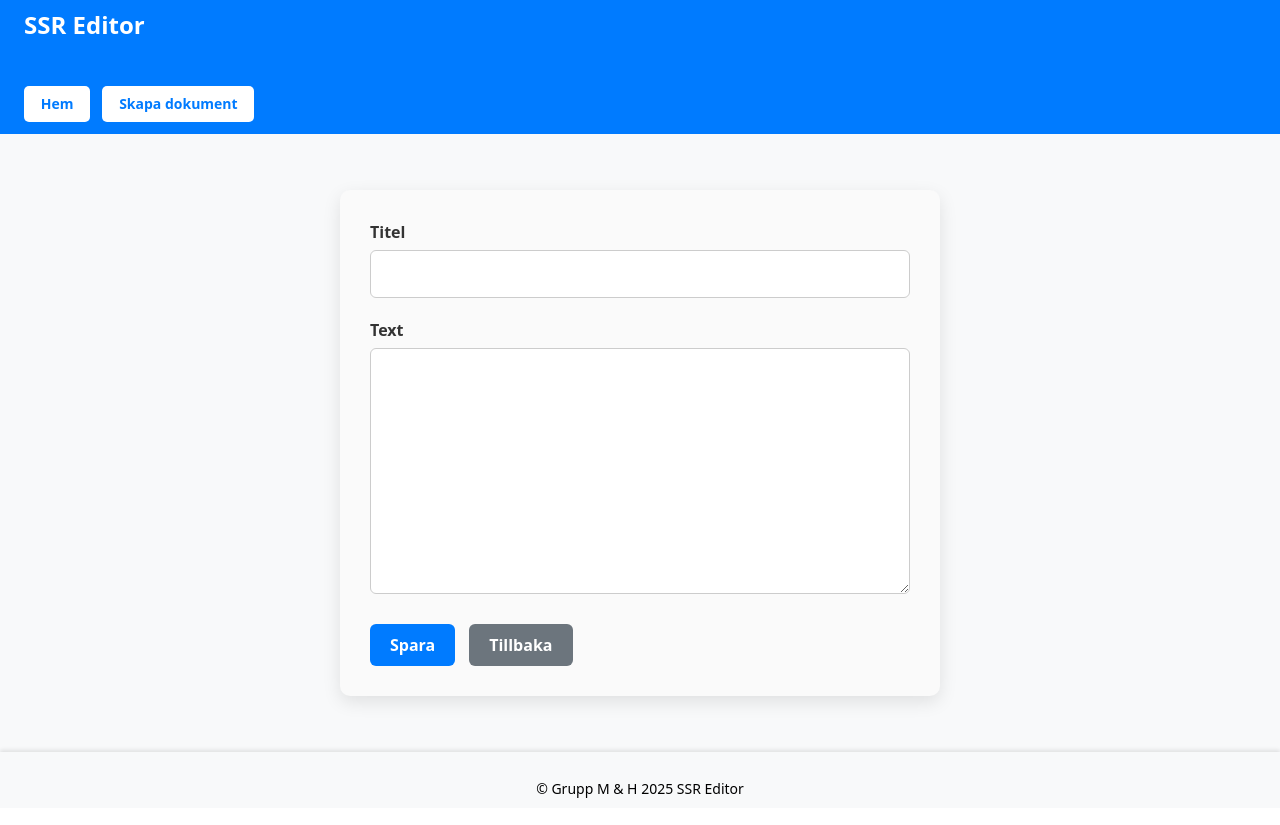
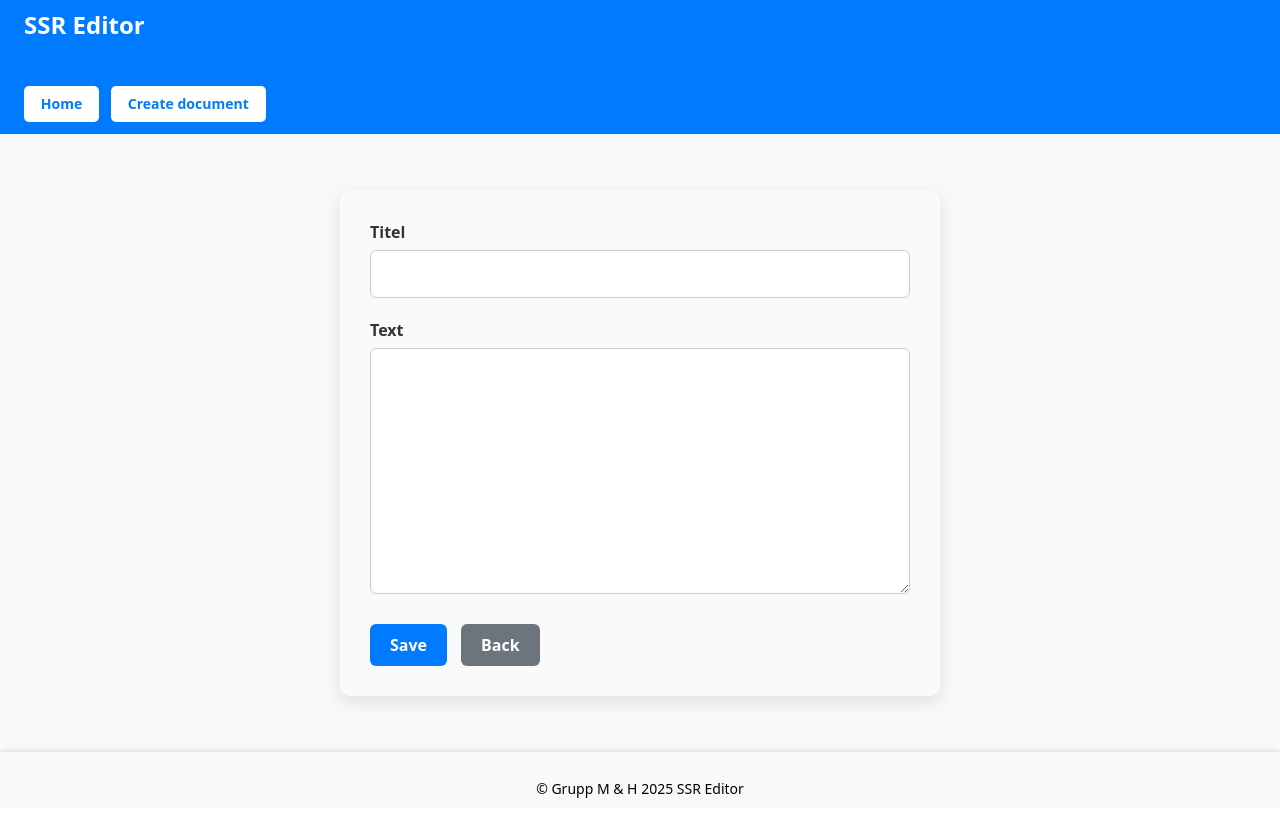
Before and after one commit to group-mh/ssr-editor-frontend, a React (Vite) app: page /create in a window 1280 px wide. Built offline with nearby package versions, Linux system fonts and the light colour scheme; no server answers.

Commit message:
Update: changed all text to english

```diff
--- a/src/App.jsx
+++ b/src/App.jsx
@@ -28,7 +28,7 @@ function App() {
           <Route path="/docs" element={<DocList docs={docs} setDocs={setDocs} />} />
           <Route path="/create" element={<CreateEditor />} />
           <Route path="/edit/:id" element={<UpdateDoc />} />
-          <Route path="*" element={<p>404 - Sidan finns inte</p>} />
+          <Route path="*" element={<p>404 - Page not found</p>} />
         </Routes>
       </main>
       <Footer />
--- a/src/components/docs/CreateEditor.jsx
+++ b/src/components/docs/CreateEditor.jsx
@@ -18,7 +18,6 @@ function CreateEditor() {
 
   async function saveText() {
     const response = await docModel.createDoc(newDoc);
-    console.log("Response from create:", response);
     navigate("/docs");
   }
 
@@ -47,7 +46,7 @@ function CreateEditor() {
         />
         <div className="button-group">
           <button className="create-btn" onClick={saveText}>
-            Spara
+            Save
           </button>
 
           <button
@@ -55,7 +54,7 @@ function CreateEditor() {
             className="back-btn"
             onClick={() => navigate("/docs")}
           >
-            Tillbaka
+            Back
           </button>
         </div>
       </form>
--- a/src/components/docs/DocCard.jsx
+++ b/src/components/docs/DocCard.jsx
@@ -14,7 +14,7 @@ function DocCard({ doc }) {
   };
 
   const deleteDoc = async () => {
-    if (window.confirm("Säker på att du vill radera dokumentet?")) {
+    if (window.confirm("Are you sure you want to delete the document?")) {
       await docModel.deleteDoc(doc._id);
       window.location.reload();
     }
@@ -28,7 +28,7 @@ function DocCard({ doc }) {
           Edit
         </button>
         <button className="delete-btn" onClick={deleteDoc}>
-          Radera
+          Delete
         </button>
       </div>
     </div>
--- a/src/components/docs/UpdateDoc.jsx
+++ b/src/components/docs/UpdateDoc.jsx
@@ -20,7 +20,7 @@ function UpdateDoc() {
     }
 
     const deleteDoc = async () => {
-      if (window.confirm("Säker på att du vill ta bort dokumentet?")) {
+      if (window.confirm("Are you sure you want to delete the document?")) {
         await docModel.deleteDoc(newDoc._id);
         navigate("/docs")
       }
@@ -56,7 +56,7 @@ function UpdateDoc() {
         />
         <div className="button-group">
           <button className="create-btn" onClick={saveText}>
-                Spara
+                Save
           </button>
 
           <button
@@ -64,7 +64,7 @@ function UpdateDoc() {
             className="back-btn"
             onClick={() => navigate("/docs")}
           >
-            Tillbaka
+            Back
           </button>
 
           <button
@@ -72,7 +72,7 @@ function UpdateDoc() {
             className="delete-btn"
             onClick={deleteDoc}
           >
-            Radera
+            Delete
           </button>
         </div>
       </form>
--- a/src/components/incl/Header.jsx
+++ b/src/components/incl/Header.jsx
@@ -10,8 +10,8 @@ function Header() {
         SSR Editor
       </h1>
       <nav className="nav-buttons">
-        <button className="nav-btn" onClick={() => navigate("/")}>Hem</button>
-        <button className="nav-btn" onClick={() => navigate("/create")}>Skapa dokument</button>
+        <button className="nav-btn" onClick={() => navigate("/")}>Home</button>
+        <button className="nav-btn" onClick={() => navigate("/create")}>Create document</button>
       </nav>
     </header>
   );
```
